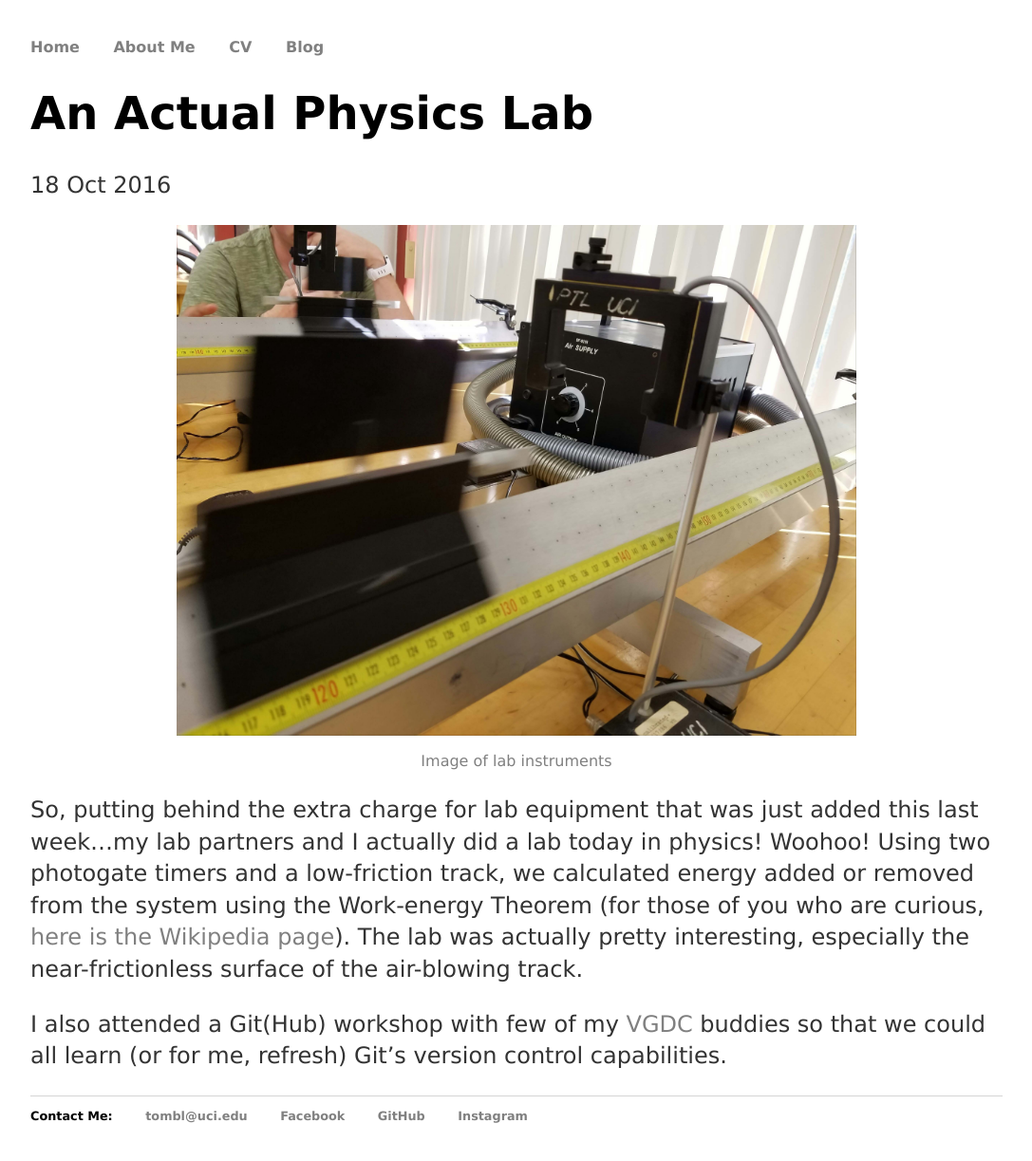
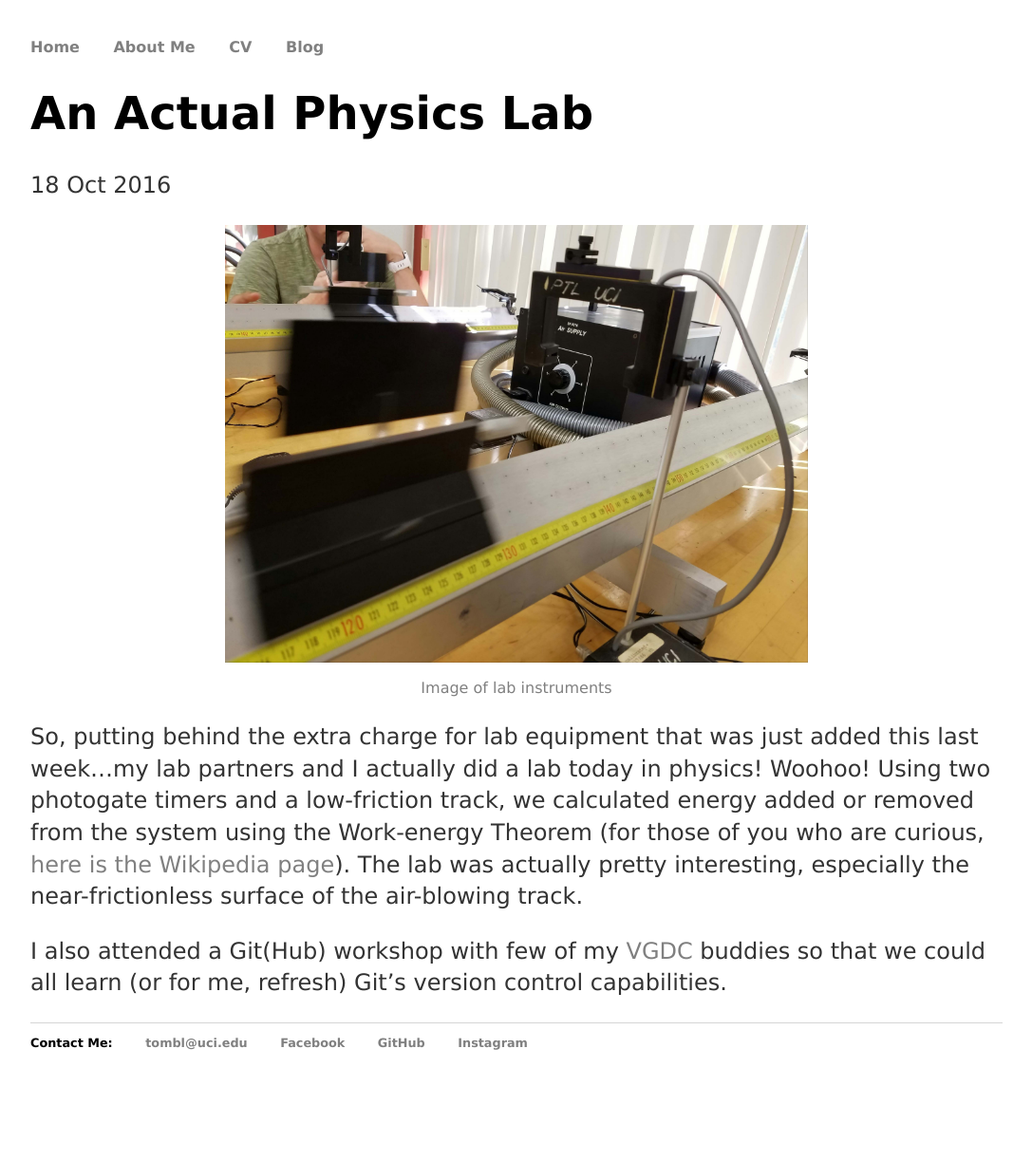
Before and after one commit to BTx123/BTx123.github.io, a Jekyll site: the page built from _posts/2016-10-18-an-actual-physics-lab.md, in a window 1280 px wide. Shown: the whole page at 95% size, without its empty margins (96-1183 px from the left). Built offline with Jekyll 4.4.1, drawn with Linux system fonts in a browser that asks for light colours; after the commit the page ends 1146 px from its top, so only the background shows below that.

Commit message:
Update template image percentage

```diff
--- a/_includes/image.html
+++ b/_includes/image.html
@@ -14,7 +14,7 @@ caption: the text to display below the image
     {% endif %}
         <img src="{{ site.url }}/{{ include.img }}"
             alt="{{ include.title }}"
-            style="display: block; width: 70%; margin: auto"/>
+            style="display: block; width: 60%; margin: auto"/>
     {% if include.url %}
     </a>
     {% endif %}
```
